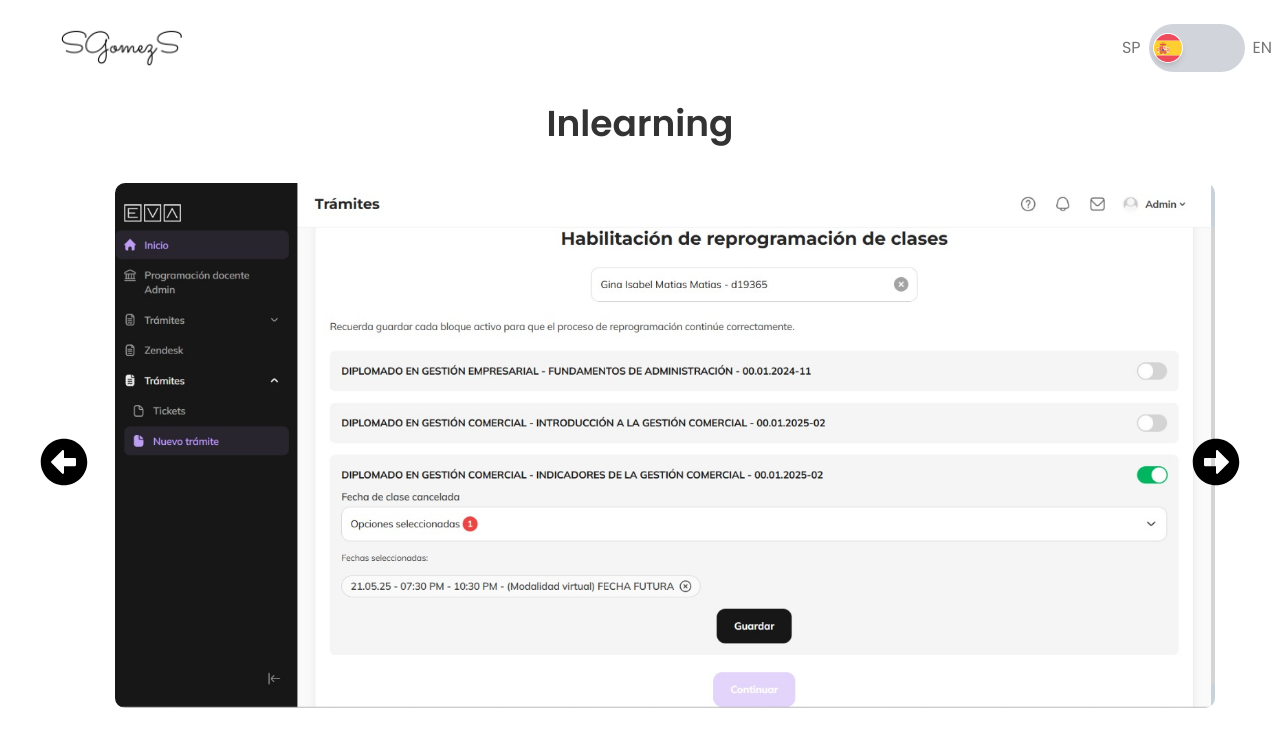
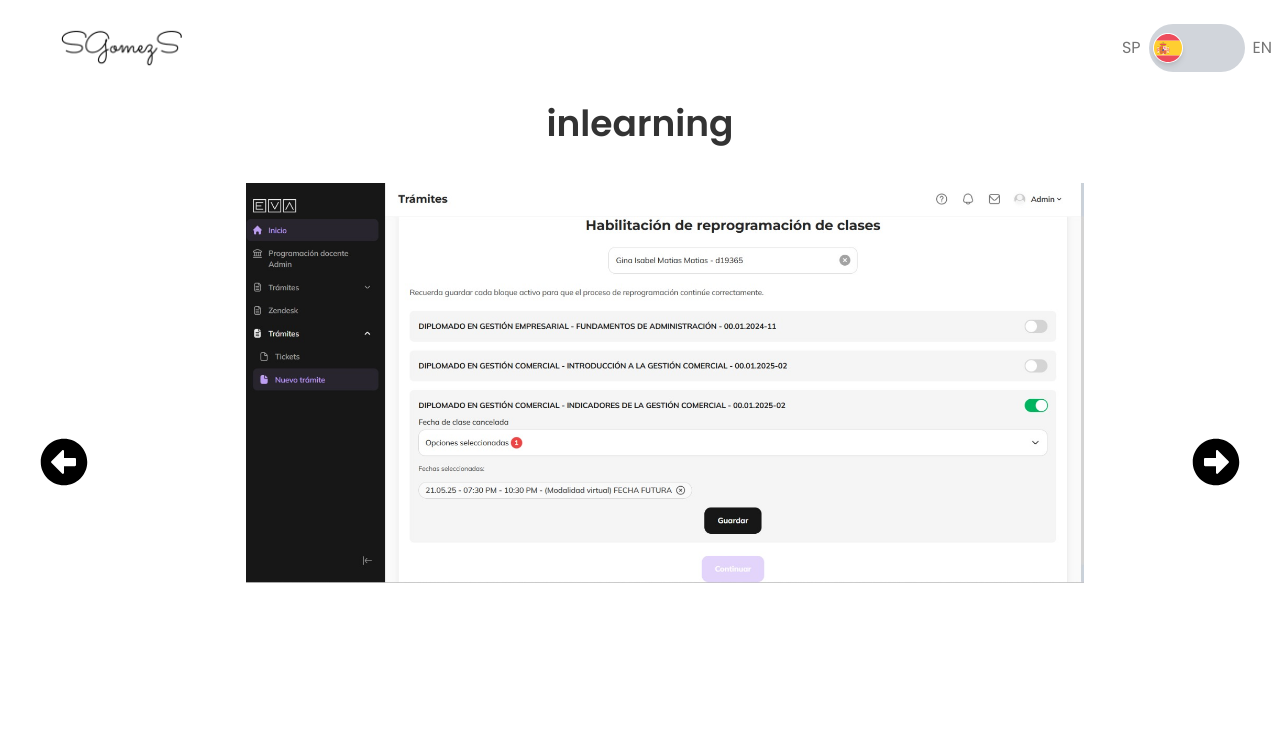
Before and after one commit to sebastiangs23/Portfolio, a React (Vite) app in the folder front/portfolio/: page /experience/inlearning in a window 1280 px wide. Shown: the top 746 px of the page. Built offline with nearby package versions, Linux system fonts and the light colour scheme.

Commit message:
refactor: :recycle: refactor: Componentization of the details components

```diff
--- a/front/portfolio/src/App.jsx
+++ b/front/portfolio/src/App.jsx
@@ -1,5 +1,5 @@
-import React from "react";
 import { BrowserRouter as Router, Route, Routes } from "react-router-dom";
+import { useLanguage } from "./components/Language/Language";
 
 /*______________
 |   LANDING   */
@@ -11,15 +11,61 @@ import Technologies from "./components/Technologies/Technologies";
 
 /*__________________
 |   JOB DETAILS   */
-import JobDetailsInte from "./components/Background/components/JobDetailsInte";
-import JobDetailsIbc from "./components/Background/components/JobDetailsIbc";
-import JobDetailsDazlabs from "./components/Background/components/JobDetailsDazlabs";
-import JobDetailsInlearning from "./components/Background/components/JobDetailsInlearning";
-import JobDetailsEpamNeoris from "./components/Background/components/JobDetailsNeoris";
+import JobDetails from "./components/Background/components/JobDetails";
 
 import "./App.css";
 
+import {
+  sliderInteligenio,
+  sliderIbc,
+  sliderInlearning,
+  sliderNeoris,
+} from "./assets/work-images/images";
+
 function App() {
+  const { sentences } = useLanguage();
+
+  const experienceItems = [
+    {
+      id: "epam-neoris",
+      path: "/experience/epam-neoris",
+      slider: sliderNeoris,
+      sentences:
+        sentences.background.work_experience_items[0]?.descriptions.details,
+      typeImage: "screenshot",
+    },
+    {
+      id: "inlearning",
+      path: "/experience/inlearning",
+      slider: sliderInlearning,
+      sentences:
+        sentences.background.work_experience_items[1]?.descriptions.details,
+      typeImage: "web",
+    },
+    {
+      id: "inteligenio",
+      path: "/experience/inteligenio",
+      slider: sliderInteligenio,
+      sentences:
+        sentences.background.work_experience_items[4]?.descriptions.details,
+      typeImage: "web",
+    },
+    {
+      id: "ibc-institute",
+      path: "/experience/ibc-institute",
+      slider: sliderIbc,
+      sentences:
+        sentences.background.work_experience_items[3]?.descriptions.details,
+      typeImage: "web",
+    },
+    {
+      id: "dazlabs",
+      path: "/experience/dazlabs",
+      slider: [],
+      typeImage: "web",
+    },
+  ];
+
   return (
     <Router>
       <div>
@@ -37,11 +83,22 @@ function App() {
                 </>
               }
             />
-            <Route path="/experience/inteligenio" element={<JobDetailsInte />} />
-            <Route path="/experience/ibc-institute" element={<JobDetailsIbc />} />
-            <Route path="/experience/dazlabs" element={<JobDetailsDazlabs/> } />
-            <Route path="/experience/inlearning" element={<JobDetailsInlearning/> } />
-            <Route path="/experience/epam-neoris" element={<JobDetailsEpamNeoris/> } />
+
+            {experienceItems?.map((item, index) => {
+              return (
+                <Route
+                  key={index}
+                  path={item.path}
+                  element={
+                    <JobDetails
+                      title={item.id}
+                      slides={item.slider}
+                      descriptions={item.sentences}
+                    />
+                  }
+                />
+              );
+            })}
           </Routes>
         </main>
       </div>
--- a/front/portfolio/src/components/Background/components/JobDetails.jsx
+++ b/front/portfolio/src/components/Background/components/JobDetails.jsx
@@ -1,24 +1,21 @@
 import SliderJob from "./sliderJob";
 
-export default function JobDetails({title, slides, descriptions}) {
+export default function JobDetails({title, slides, typeImage, descriptions }) {
     return (
         <div>
             <h2 className="section__title">{title}</h2>
 
             <div className="container-title-slider">
-                <SliderJob slides={slides} type="web" />
+                <SliderJob slides={slides} type={typeImage} />
             </div>
 
-            <div className="content__conteiner" >
+            <div className="content_conteiner" >
                 <div className="content">
-                    {descriptions.map((d, index) => {
-                        return (
-                            <p key={index}>{d}</p>
-                        )
+                    {descriptions?.map((d, index) => {
+                        return <p key={index}>{d}</p>
                     })}
                 </div>
             </div>
-
         </div>
     )
 }
--- a/front/portfolio/src/components/Background/components/JobDetailsDazlabs.jsx
+++ /dev/null
@@ -1,8 +0,0 @@
-export default function JobDetailsDazlabs(){
-    return (
-        <div className="flex items-center justify-center flex-col h-screen p-5">
-            <h1> I'm currently updating my portfolio, you'll find information dating back from february 2025. 🛠️ 🚧 ⏳ </h1>
-            {/* <h1> Todos los proyectos que desarrollo, se encuentran en servidores privados, solo accesibles por VPN. </h1> */}
-        </div>
-    )
-};
--- a/front/portfolio/src/components/Background/components/JobDetailsIbc.jsx
+++ /dev/null
@@ -1,26 +0,0 @@
-import { useLanguage } from "../../Language/Language";
-import SliderJob from "./sliderJob";
-import { sliderIbc } from "../../../assets/work-images/images";
-
-export default function JobDetailsIbc() {
-  const { sentences } = useLanguage();
-
-  return (
-    <div className="container-job-details">
-      <h2 className="section__title">IBC - Institute</h2>
-      <div className="container-title-slider">
-        <SliderJob slides={sliderIbc} type="web" />
-      </div>
-
-      <div className="content_conteiner">
-        <div className="content">
-          {
-            sentences.background.work_experience_items[3]?.descriptions.details.map((item, index) => {
-              return <p key={index}>{item}</p>;
-            })
-          }
-        </div>
-      </div>
-    </div>
-  );
-}
--- a/front/portfolio/src/components/Background/components/JobDetailsInlearning.jsx
+++ /dev/null
@@ -1,13 +0,0 @@
-import SliderJob from "./sliderJob";
-import { sliderInlearning } from "../../../assets/work-images/images";
-
-export default function JobDetailsInlearning() {
-  return (
-    <div>
-      <h2 className="section__title">Inlearning</h2>
-      <div className="container-title-slider">
-        <SliderJob slides={sliderInlearning} type="web" />
-      </div>
-    </div>
-  );
-}
--- a/front/portfolio/src/components/Background/components/JobDetailsInte.jsx
+++ /dev/null
@@ -1,28 +0,0 @@
-import React from "react";
-import { useLanguage } from "../../Language/Language";
-import SliderJob from "./sliderJob";
-import { sliderInteligenio } from "../../../assets/work-images/images";
-
-export default function JobDetailsinte() {
-  const { sentences } = useLanguage();
-
-  return (
-    <div>
-      <h2 className="section__title">Inteligenio</h2>
-      <div className="container-title-slider">
-        <SliderJob slides={sliderInteligenio} type="web" />
-      </div>
-
-      <div className="content_conteiner">
-
-        <div className="content">
-          {
-            sentences.background.work_experience_items[4]?.descriptions.details.map((item, index) => {
-              return <p key={index}>{item}</p>;
-            })
-          }
-        </div>
-      </div>
-    </div>
-  );
-}
--- a/front/portfolio/src/components/Background/components/JobDetailsNeoris.jsx
+++ /dev/null
@@ -1,14 +0,0 @@
-import SliderJob from "./sliderJob";
-import { sliderNeoris } from "../../../assets/work-images/images";
-
-export default function JobDetailsNeoris() {
-  return (
-    <div className="container-job-details">
-      <h2 className="section__title">EPAM Neoris</h2>
-
-      <div className="container-title-slider">
-        <SliderJob slides={sliderNeoris} />
-      </div>
-    </div>
-  );
-}
--- a/front/portfolio/src/components/Background/components/sliderJob.jsx
+++ b/front/portfolio/src/components/Background/components/sliderJob.jsx
@@ -4,7 +4,7 @@ import "./sliderJob.css";
 
 export default function SliderJob({ slides, type }) {
   const [current, setCurrent] = useState(0);
-  const length = slides.length;
+  const length = slides?.length;
 
   useEffect(() => {
     const nextImage = (current + 1) % length;
--- a/front/portfolio/src/components/Language/Language.jsx
+++ b/front/portfolio/src/components/Language/Language.jsx
@@ -53,7 +53,7 @@ const sentences = {
               "Diseñé Web Components reutilizables y totalmente responsivos para BBVA, utilizando un framework interno (Cells) y principios de clean code. Cada componente fue testeado, documentado e incluía casos de uso detallados para asegurar su funcionalidad y mantenibilidad.",
               "Además, implementé funcionalidades avanzadas, refactoricé código y mantuve altos estándares de calidad aplicando buenas prácticas y la convención BEM.",
             ],
-            details: [""],
+            details: ["", ""],
           },
           route: "/experience/epam-neoris",
         },
@@ -67,7 +67,7 @@ const sentences = {
               "Diseñé y refactoricé componentes y vistas jerárquicas completamente responsivas, con hasta 5 niveles de interconexión mediante props, emits, inject, provide y refs. Migré más de 20 vistas a TypeScript aplicando buenas prácticas con interfaces, tipos, operadores ternarios, type guards y coalescencia nula.",
               "Además, desarrollé más de 50 plantillas de correo electrónico automatizadas, enviadas cronológicamente a todos los usuarios.",
             ],
-            details: [""],
+            details: ["", ""],
           },
           route: "/experience/inlearning",
         },
@@ -225,7 +225,7 @@ const sentences = {
               "Designed reusable and fully responsive Web Components for BBVA using an internal framework (Cells) and clean code principles. Each component was thoroughly tested, documented, and included detailed use cases to ensure functionality and maintainability.",
               "Additionally, I implemented advanced features, refactored code, and maintained high-quality standards by applying best practices and the BEM convention.",
             ],
-            details: [""],
+            details: ["", ""],
           },
           route: "/experience/dazlabs",
         },
@@ -239,7 +239,7 @@ const sentences = {
               "Created and refactored hierarchical, fully responsive components and views with up to 5 levels of interconnection using props, emits, inject, provide, and refs. Migrated 20+ views to TypeScript using interfaces, types, ternary operators, type guards, and nullish coalescing.",
               "Developed 50+ automated email templates triggered chronologically for all users.",
             ],
-            details: [""],
+            details: ["", ""],
           },
           route: "/experience/inlearning",
         },
```
